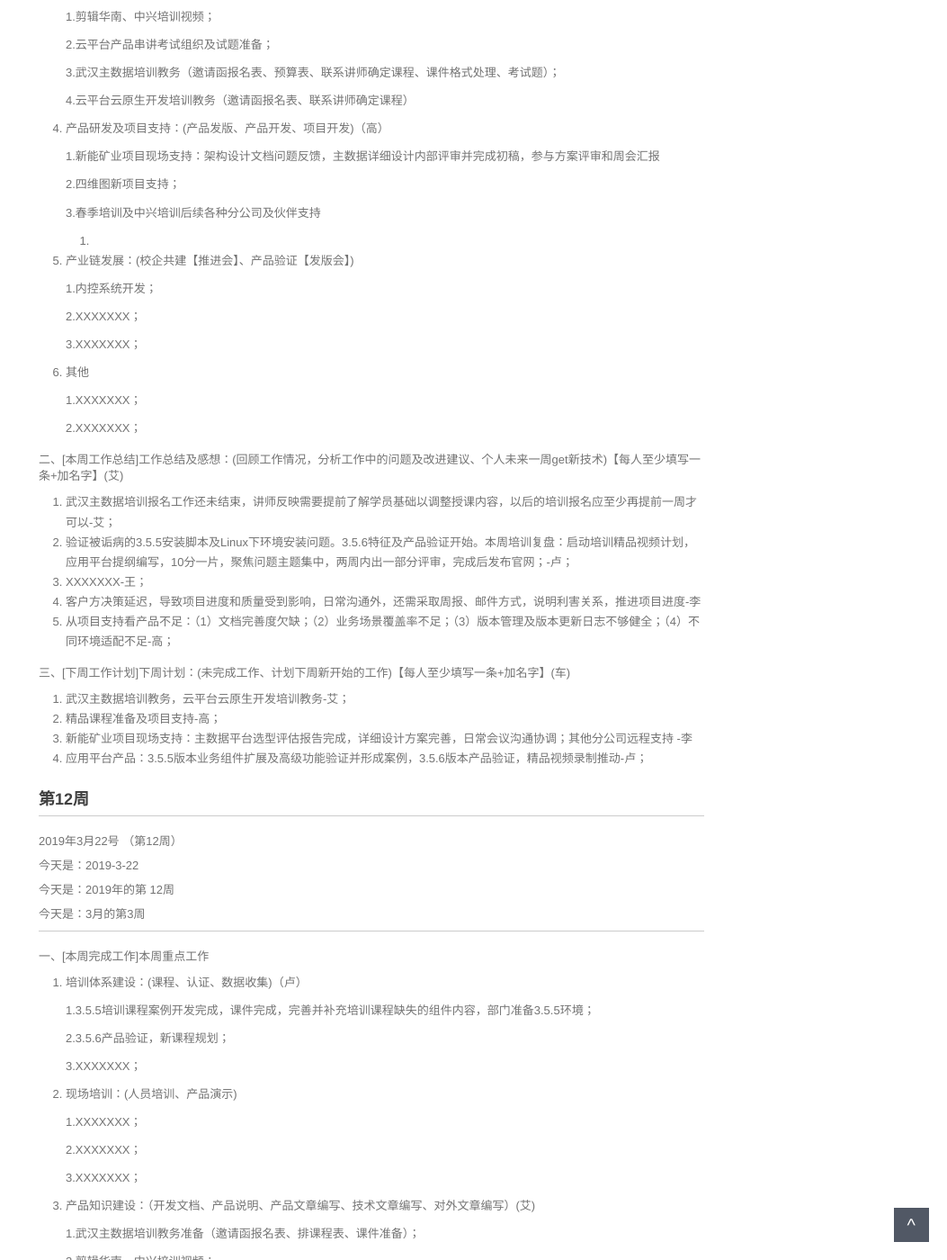
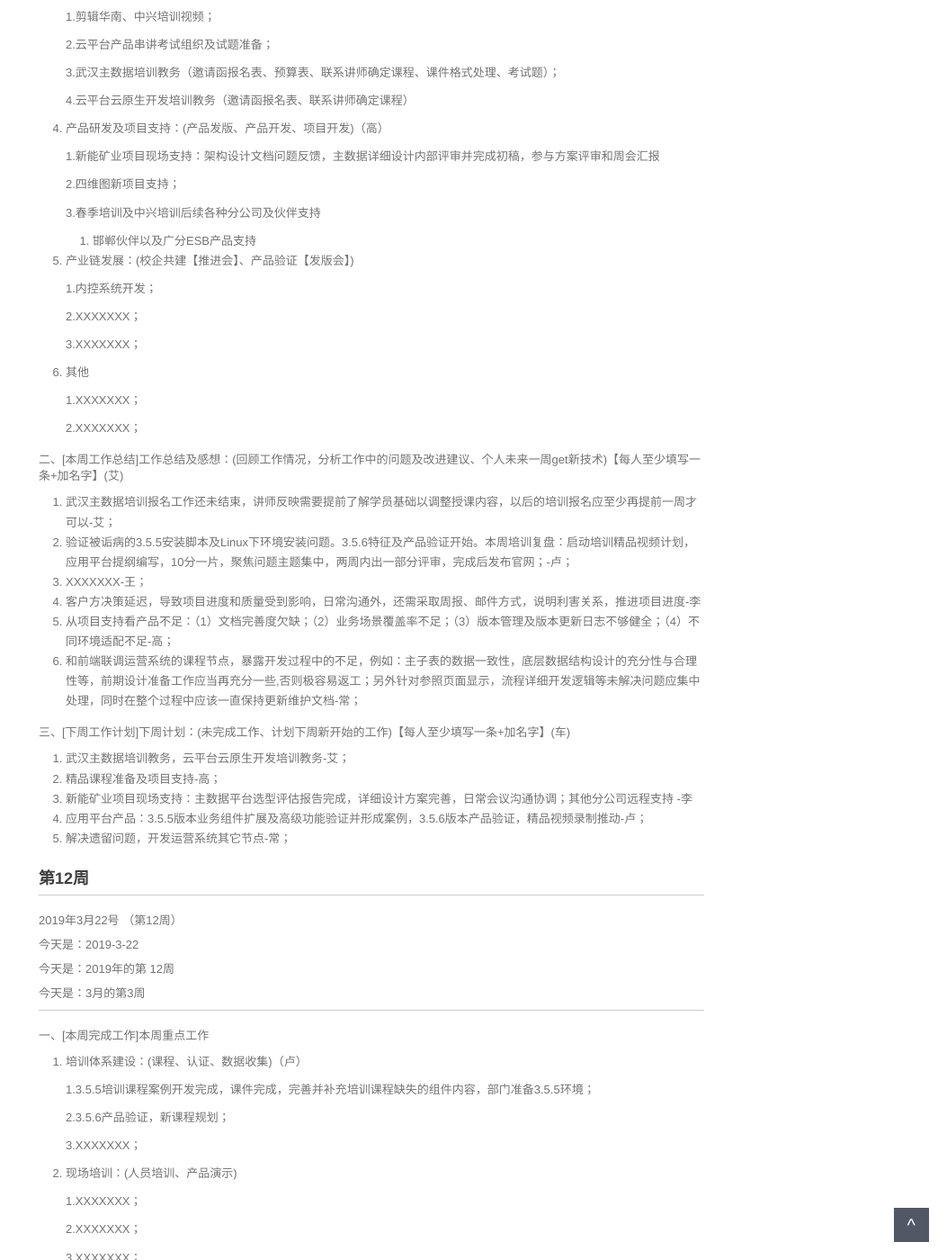
Before and after one commit to walllFlower/blog, a Jekyll site: the page built from _posts/2018-07-17-day_report_cxz.md, in a window 1280 px wide and 1400 px high, scrolled down 808 px. Shown: the whole window at 90% size, without its empty margins (227-1280 px from the left). Built offline with Jekyll 4.4.1, drawn with Linux system fonts in a browser that asks for light colours; comment, search, counter and statistics services are not loaded.

Commit message:
Update 2018-07-17-day_report_cxz.md

```diff
--- a/_posts/2018-07-17-day_report_cxz.md
+++ b/_posts/2018-07-17-day_report_cxz.md
@@ -57,7 +57,7 @@ categories: 技术运营工作周报
 
     3.春季培训及中兴培训后续各种分公司及伙伴支持
 
-    4.
+    4. 邯郸伙伴以及广分ESB产品支持
 
 5. 产业链发展：(校企共建【推进会】、产品验证【发版会】)
 
@@ -80,6 +80,7 @@ categories: 技术运营工作周报
 3. XXXXXXX-王；
 4. 客户方决策延迟，导致项目进度和质量受到影响，日常沟通外，还需采取周报、邮件方式，说明利害关系，推进项目进度-李
 5. 从项目支持看产品不足：（1）文档完善度欠缺；（2）业务场景覆盖率不足；（3）版本管理及版本更新日志不够健全；（4）不同环境适配不足-高；
+6. 和前端联调运营系统的课程节点，暴露开发过程中的不足，例如：主子表的数据一致性，底层数据结构设计的充分性与合理性等，前期设计准备工作应当再充分一些,否则极容易返工；另外针对参照页面显示，流程详细开发逻辑等未解决问题应集中处理，同时在整个过程中应该一直保持更新维护文档-常；
 
 三、[下周工作计划]下周计划：(未完成工作、计划下周新开始的工作)【每人至少填写一条+加名字】(车)
 
@@ -87,6 +88,7 @@ categories: 技术运营工作周报
 2. 精品课程准备及项目支持-高；
 3. 新能矿业项目现场支持：主数据平台选型评估报告完成，详细设计方案完善，日常会议沟通协调；其他分公司远程支持 -李
 4. 应用平台产品：3.5.5版本业务组件扩展及高级功能验证并形成案例，3.5.6版本产品验证，精品视频录制推动-卢；
+5. 解决遗留问题，开发运营系统其它节点-常；
 
 ###  第12周
 
```
